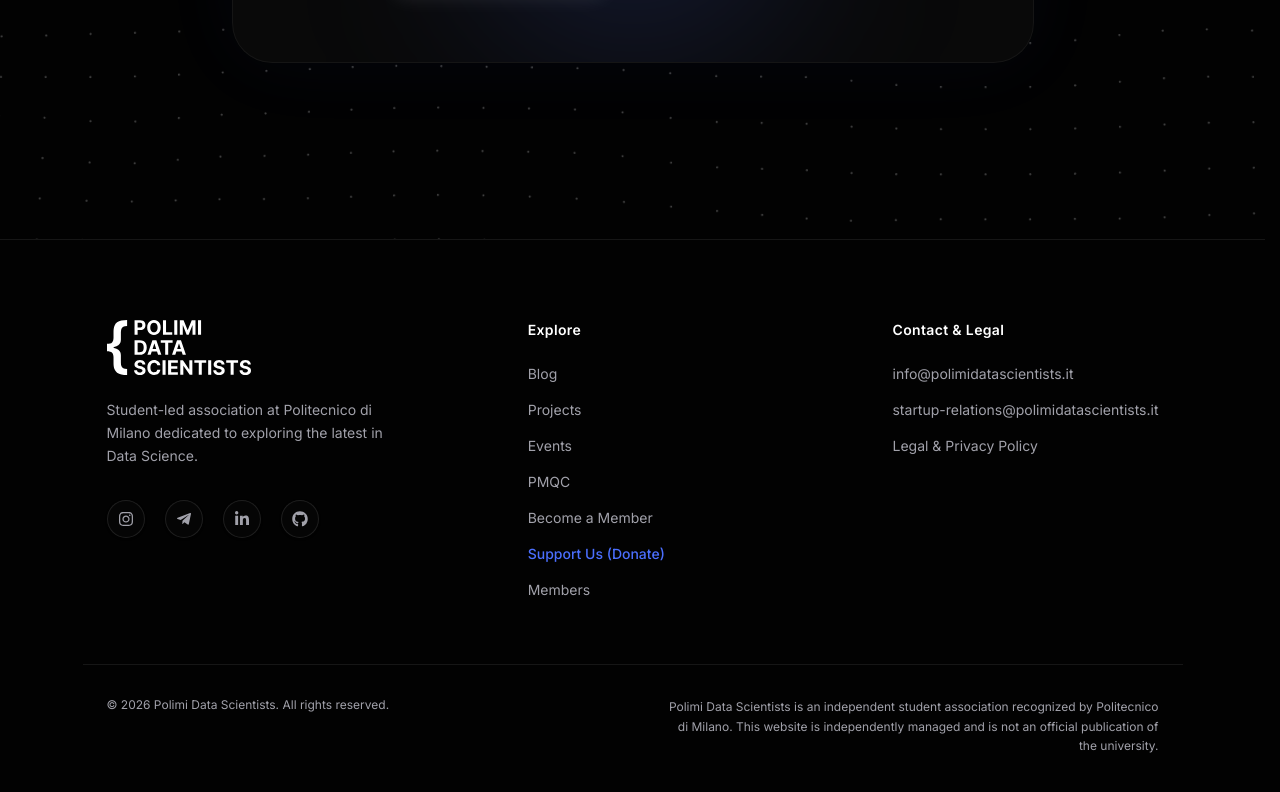
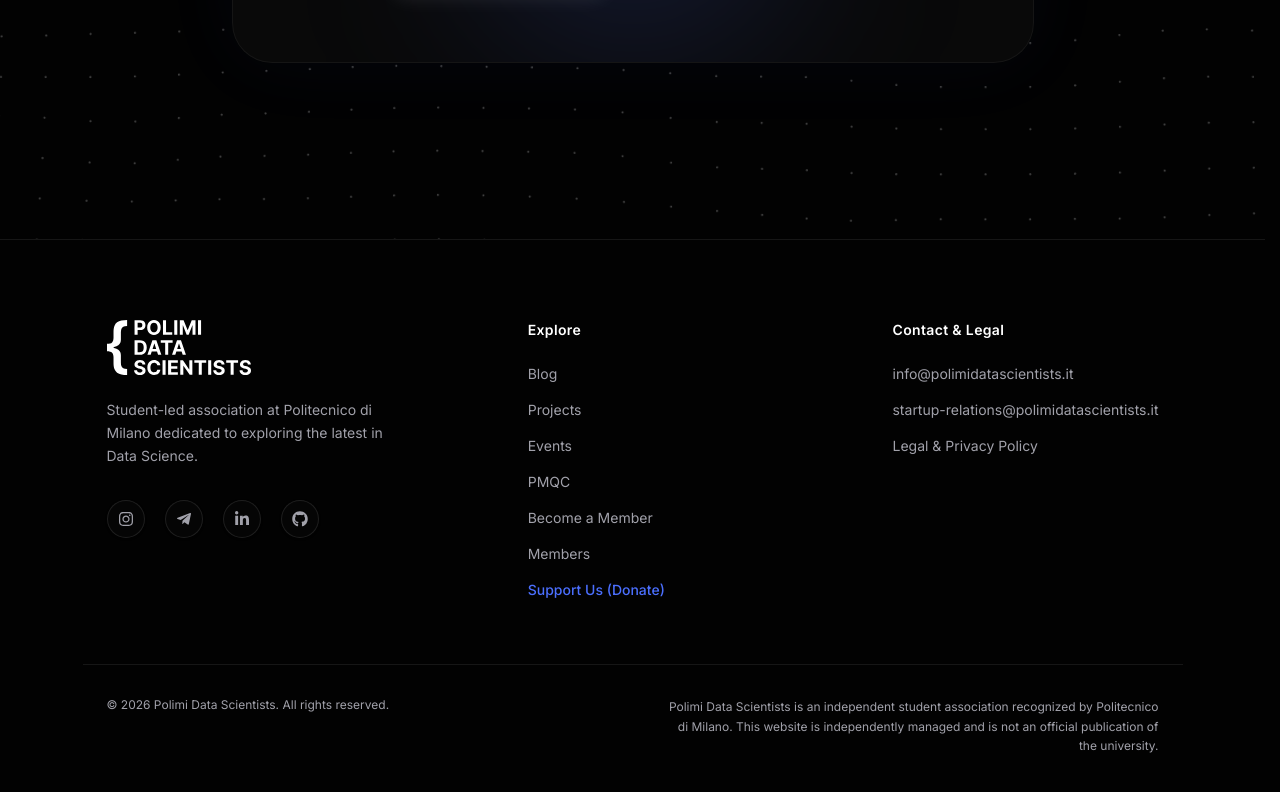
Before and after one commit to Polimi-Data-Scientists-PMDS/pmds_website, a Next.js app: page / in a window 1280 px wide. Shown: the part 2318-3110 px from the top of the page. Built offline with nearby package versions, Linux system fonts and the light colour scheme; no server answers; what notion-to-md would draw is missing.

Commit message:
Fixed order of links in footer

```diff
--- a/src/shared/components/layout/Footer.tsx
+++ b/src/shared/components/layout/Footer.tsx
@@ -92,12 +92,12 @@ export default function Footer() {
             { text: 'Events', href: '/events' },
             ...(isPmqc ? [] : [{ text: 'PMQC', href: '/pmqc' }]),
             { text: 'Become a Member', href: '/membership' },
+            { text: 'Members', href: '/members' },
             {
               text: 'Support Us (Donate)',
               href: 'https://donate.stripe.com/aFadR1fD69lpdRV9F64sE00',
               accent: true,
             },
-            { text: 'Members', href: '/members' },
           ]}
         />
 
```
